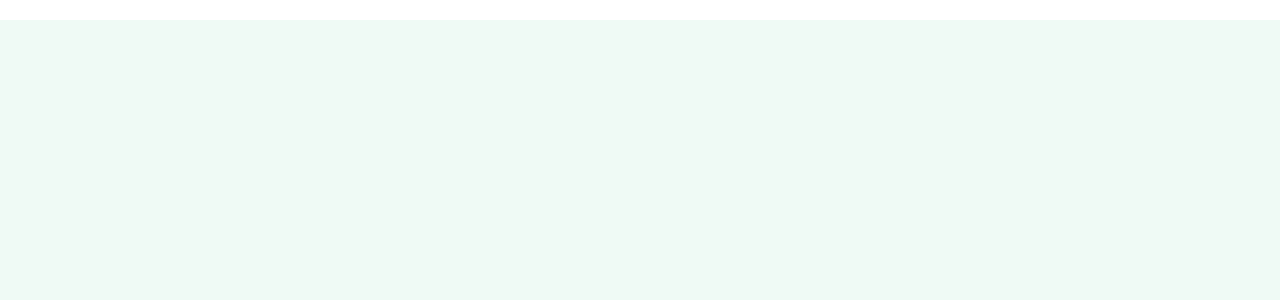
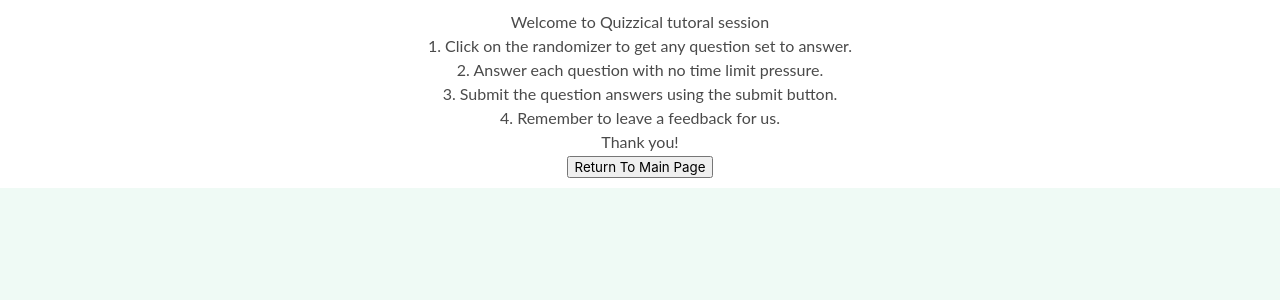
Before and after one commit to MinhSonDo/Prototype---COMP3850, a React (Create React App) app: page /tutorial in a window 1280 px wide. Before the commit this address had no page. Shown: the top 300 px of the page. Built offline with nearby package versions, Linux system fonts and the light colour scheme.

Commit message:
Added tutorial page

```diff
--- a/src/Pages/homePage/HomePage.js
+++ b/src/Pages/homePage/HomePage.js
@@ -6,7 +6,7 @@ const Login = () => {
 
 const Click = () => {
 	if (window.confirm('Do you want to do a tutorial?')) {
-		window.location.href = '/okPressed'
+		window.location.href = '/tutorial'
 	} else {
 		window.location.href = '/menu'
 	}
--- /dev/null
+++ b/src/Pages/tutorialPage/TutorialPage.js
@@ -0,0 +1,24 @@
+import React from 'react'
+
+const ReturnClick = () => {
+	window.location.href = '/'
+}
+
+function Tutorial() {
+	return (
+		<div>
+            <p> Welcome to Quizzical tutoral session </p>
+
+            <p> 1. Click on the randomizer to get any question set to answer. </p>
+            <p> 2. Answer each question with no time limit pressure. </p>
+            <p> 3. Submit the question answers using the submit button. </p>
+            <p> 4. Remember to leave a feedback for us. </p>
+
+            <p> Thank you! </p>
+
+            <button onClick={ReturnClick}> Return To Main Page </button>
+		</div>
+	)
+}
+
+export default Tutorial
--- a/src/routes.js
+++ b/src/routes.js
@@ -3,6 +3,7 @@ import React from 'react'
 const AdminPage = React.lazy(() => import('./Pages/adminPage/AdminPage.js'))
 const HomePage = React.lazy(() => import('./Pages/homePage/HomePage.js'))
 const LoginPage = React.lazy(() => import('./Pages/loginPage/LoginPage.js'))
+const TutorialPage = React.lazy(() => import('./Pages/tutorialPage/TutorialPage.js'))
 const Set1Page = React.lazy(() => import('./Pages/setPage/SetOnePage.js'))
 const Set2Page = React.lazy(() => import('./Pages/setPage/SetTwoPage.js'))
 const Set3Page = React.lazy(() => import('./Pages/setPage/SetThreePage.js'))
@@ -30,6 +31,10 @@ const routes = [
 	{
 		path: '/adminPage',
 		element: <AdminPage />
+	},
+	{
+		path: '/tutorial',
+		element: <TutorialPage />
 	},
 	{
 		path: '/set1',
```
Also changed, not shown: src/Pages/loginPage/LoginPage.js (+0 -34 lines).
